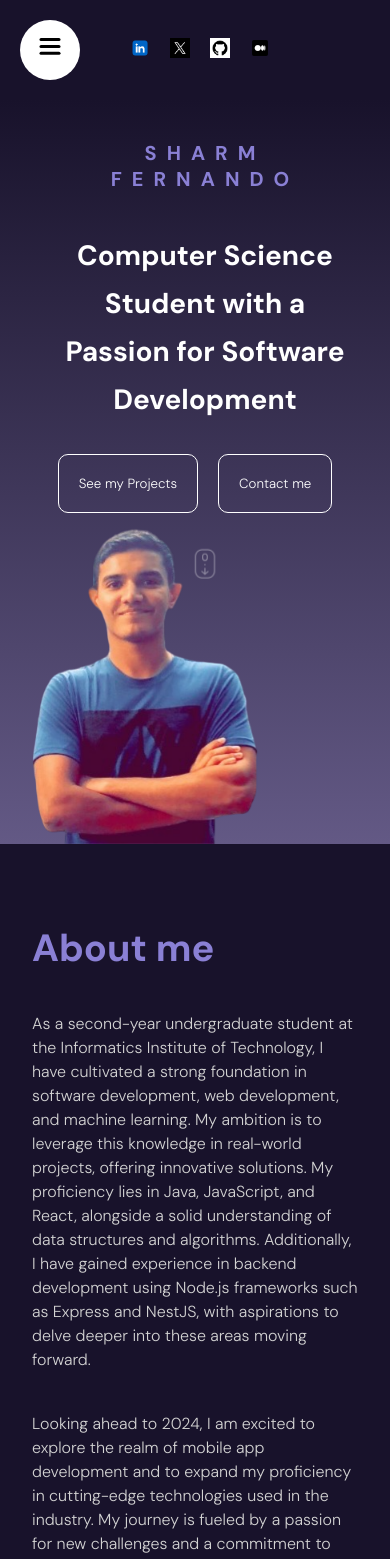
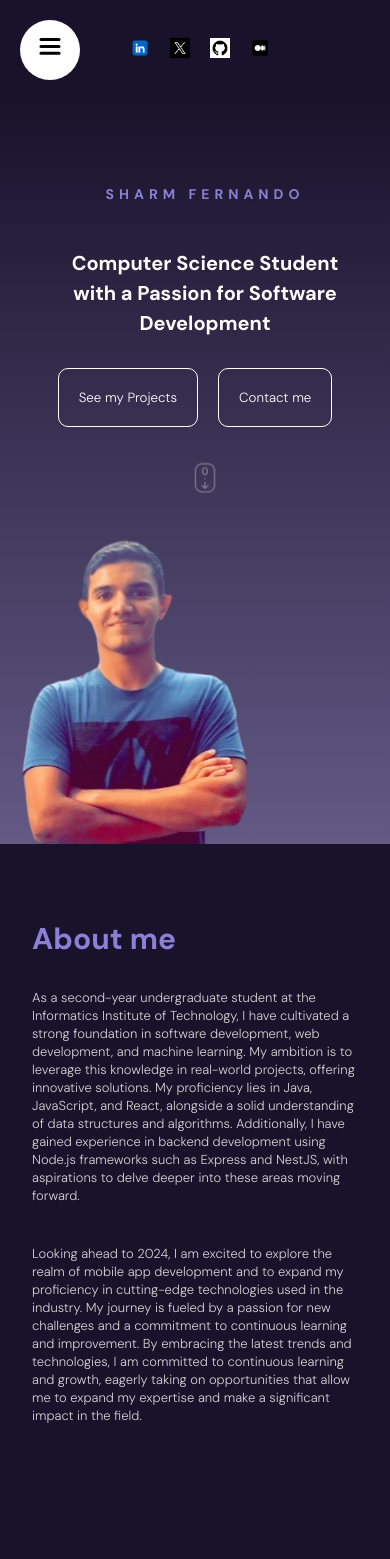
Before and after one commit to sheebaboy33/Portfolio, a Next.js app: page / in a window 390 px wide. Shown: the top 1559 px of the page. Built offline with nearby package versions, Linux system fonts and the light colour scheme.

Commit message:
Final repsponsive adjustments

```diff
--- a/src/components/about/about.scss
+++ b/src/components/about/about.scss
@@ -23,15 +23,15 @@
     margin-top: 70px;
 
     h1 {
-        margin-top: 10px;
-      font-size: 38px;
-      line-height: 48px;
+    margin-top: 15px;
+      font-size: 30px;
+      line-height: 20px;
     }
 
     p {
-      font-size: 16px; // Slightly smaller font size for paragraphs
+      font-size: 13px; // Slightly smaller font size for paragraphs
       font-weight: 300;
-      line-height: 24px;
+      line-height: 18px;
     }
   }
 }
--- a/src/components/contact/contact.scss
+++ b/src/components/contact/contact.scss
@@ -10,8 +10,9 @@
 
 @include mobile {
     width: 100%;
-    padding: 10px;
     flex-direction: column;
+    gap: 10px;
+    margin-bottom: 100px;
   }
 
 
@@ -22,10 +23,17 @@
     gap: 40px;
 
     @include mobile {
-      gap: 20px;
+      gap: 10px;
       text-align: center;
       align-items: center;
-      margin-top: 70px;
+    }
+
+    .item {
+        h2 {
+            @include mobile {
+                font-size: 20px;
+            }
+        }
     }
 
     h1 {
@@ -33,7 +41,9 @@
       line-height: 88px;
 
     @include mobile {
-        font-size: 36px;
+        font-size: 28px;
+        line-height: 20px;
+        padding-bottom: 10px;
       }
     }
 
@@ -47,7 +57,7 @@
     position: relative;
 
     @include mobile {
-      padding: 50px;
+        padding-left: 5px;
       width: 100%;
     }
 
@@ -65,8 +75,10 @@
         border-radius: 5px;
 
         @include mobile {
-          padding: 10px;
+          padding: 8px;
         }
+
+
       }
 
       button {
@@ -80,6 +92,11 @@
           padding: 10px;
         }
       }
+
+        @include mobile {
+    padding: 10px;
+    width: calc(100% - 40px); // Adjust according to mobile padding
   }
     }
   }
+}
--- a/src/components/hero/hero.scss
+++ b/src/components/hero/hero.scss
@@ -33,15 +33,18 @@
         gap: 30px;
         align-items: center;
         text-align: center;
+        padding-bottom: 40px;
       }
 
       h2 {
-        font-size: 30px;
+        font-size: 20px;
         color: #8a80d5;
         letter-spacing: 10px;
 
       @include mobile {
-          font-size: 20px;
+          font-size: 14px;
+          letter-spacing: 5px;
+          line-height: 18px;
         }
       }
 
@@ -50,7 +53,8 @@
         color: white;
 
       @include mobile {
-          font-size: 28px;
+          font-size: 20px;
+          line-height: 30px;
         }
       }
 
@@ -86,10 +90,11 @@
     z-index: 2;
 
     @include mobile {
-      height: 45%;
+      height: 50%;
       width: 100%;
       top: unset;
-      bottom: 0;
+      bottom: -30px;
+      margin-right: 10px;
     }
 
     img {
--- a/src/components/portfolio/portfolio.scss
+++ b/src/components/portfolio/portfolio.scss
@@ -42,7 +42,7 @@
       @include mobile {
         flex-direction: column;
         gap: 0px;
-        padding-bottom: 120px;
+        padding-bottom: 220px;
       }
 
 
@@ -51,9 +51,9 @@
         height: 40%;
 
         @include mobile {
-          width: 80%;
+          width: 100%;
           max-height: 250px;
-          padding-top: 100px;
+          padding-top: 80px;
           margin-right: 100px;
         }
 
@@ -65,6 +65,7 @@
 
          @include mobile {
             object-fit: contain;
+            margin-top: 100px;
           }
         }
       }
@@ -80,13 +81,15 @@
           padding: 10px;
           align-items: center;
           text-align: center;
+          gap: 15px;
+          margin-top: 140px;
         }
 
         h2 {
           font-size: 50px;
 
           @include mobile {
-            font-size: 36px;
+            font-size: 30px;
           }
         }
 
@@ -95,9 +98,20 @@
           font-size: 20px;
 
           @include mobile {
-            font-size: 16px;
+            font-size: 14px;
           }
 
+        }
+        li {
+          @include mobile {
+            font-size: 13px;
+          }
+        }
+
+        .skills{
+          @include mobile {
+            font-size: 13px;
+          }
         }
 
         button {
@@ -107,6 +121,7 @@
           padding: 10px;
           width: 200px;
           cursor: pointer;
+
         }
       }
     }
```
Lines whose indentation alone changed are shown as unchanged.
